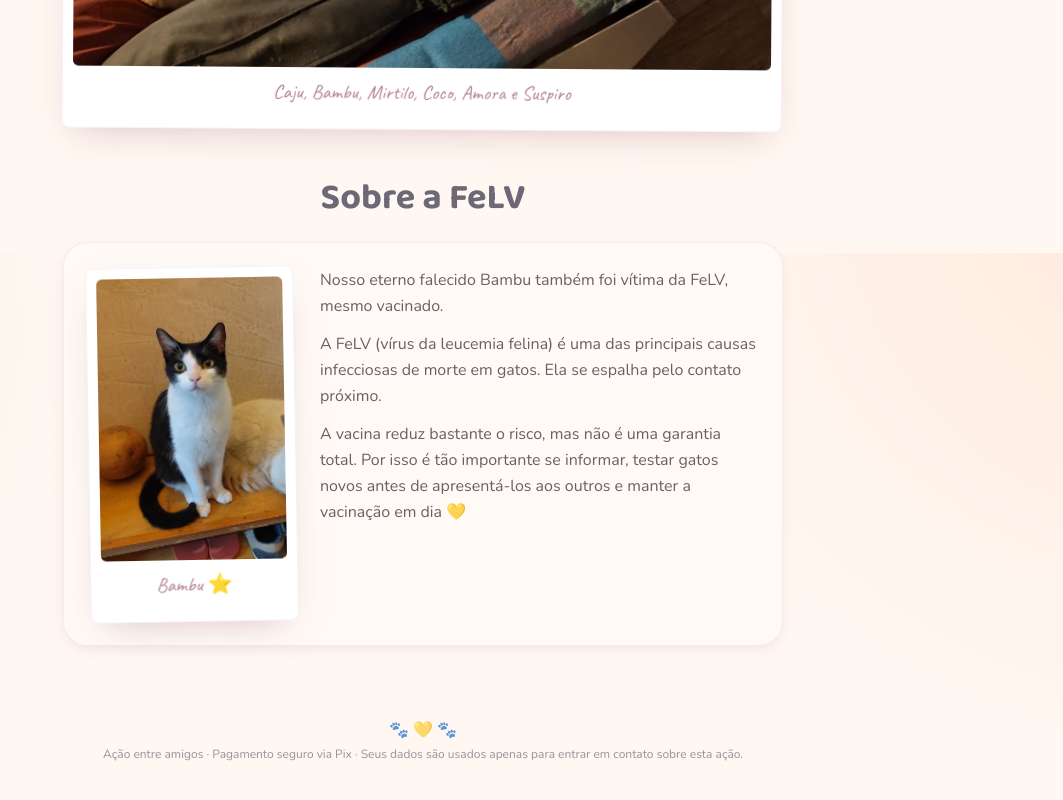
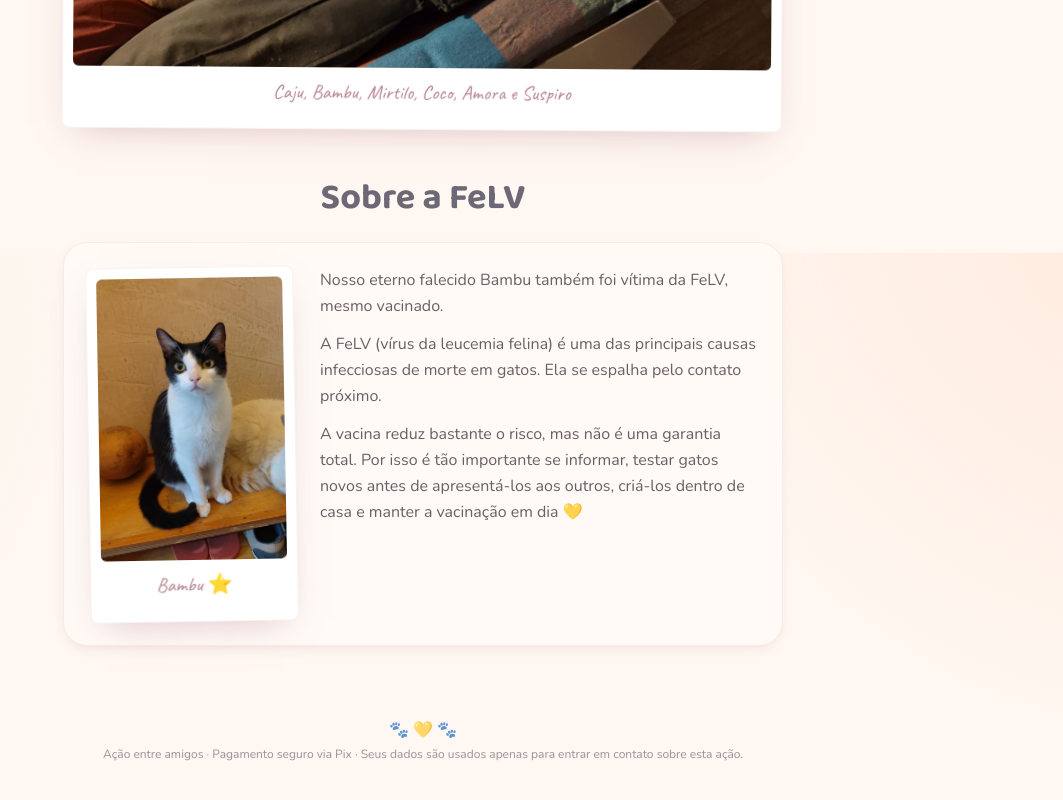
Before and after one commit to MadeinBugs/rifas, a Next.js app: page / in a window 1280 px wide. Shown: the part 6147-6947 px from the top of the page, without its empty margins (217-1280 px from the left). Built offline with nearby package versions, Linux system fonts and the light colour scheme; no server answers; the database is empty.

Commit message:
feat: update FeLV section to emphasize indoor raising and vaccination importance

```diff
--- a/app/page.tsx
+++ b/app/page.tsx
@@ -172,7 +172,7 @@ function SobreFelv() {
           <p>
             A vacina reduz bastante o risco, mas não é uma garantia total. Por
             isso é tão importante se informar, testar gatos novos antes de
-            apresentá-los aos outros e manter a vacinação em dia 💛
+            apresentá-los aos outros, criá-los dentro de casa e manter a vacinação em dia 💛
           </p>
         </div>
       </div>
--- a/lib/textos.ts
+++ b/lib/textos.ts
@@ -232,7 +232,7 @@ export const EN = {
         "them.",
       "The vaccine greatly lowers the risk, but it isn't a full guarantee. " +
         "That's why it matters so much to learn about it, test new cats before " +
-        "introducing them to the others, and keep vaccinations up to date 💛",
+        "introducing them to the others, raising them indoors and keeping vaccinations up to date 💛",
     ],
   },
   rodape:
```
